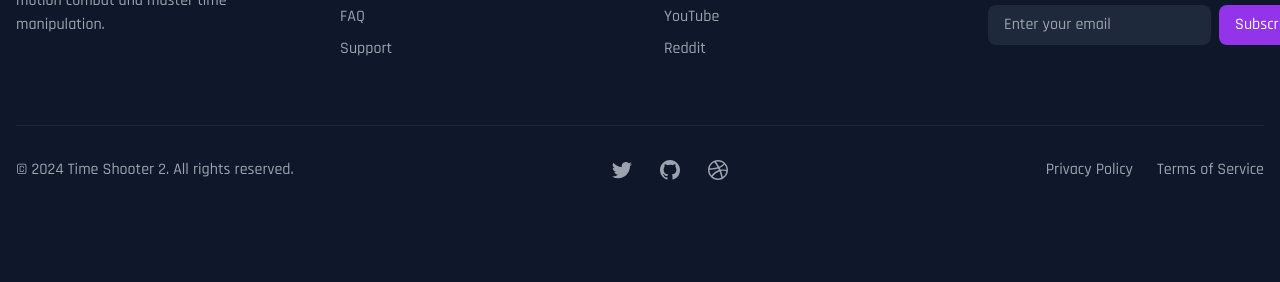
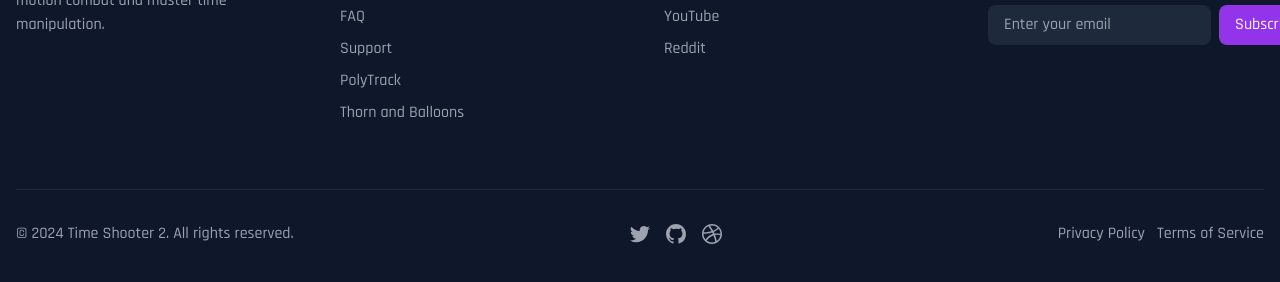
Before and after one commit to YTnoCoding/timeshooter, a plain HTML site: page index.html in a window 1280 px wide. Shown: the part 3532-3814 px from the top of the page. Before the commit the page ends 3762 px from the top, so only its background shows below. Drawn offline with nearby package versions, Linux system fonts and the light colour scheme.

Commit message:
update link

```diff
--- a/index.html
+++ b/index.html
@@ -184,6 +184,8 @@
                         <li><a href="#features" class="text-gray-400 hover:text-purple-400 transition-colors">Game Features</a></li>
                         <li><a href="#faq" class="text-gray-400 hover:text-purple-400 transition-colors">FAQ</a></li>
                         <li><a href="#support" class="text-gray-400 hover:text-purple-400 transition-colors">Support</a></li>
+                        <li><a href="https://polytrack.me" class="text-gray-400 hover:text-purple-400 transition-colors">PolyTrack</a></li>
+                        <li><a href="https://thornandballoons.cc" class="text-gray-400 hover:text-purple-400 transition-colors">Thorn and Balloons</a></li>
                     </ul>
                 </div>
 
@@ -227,7 +229,7 @@
                     </div>
 
                     <!-- Social Icons -->
-                    <div class="flex space-x-6">
+                    <div class="flex space-x-3">
                         <a href="#" class="text-gray-400 hover:text-purple-400 transition-colors">
                             <svg class="w-6 h-6" fill="currentColor" viewBox="0 0 24 24" aria-hidden="true">
                                 <path d="M8.29 20.251c7.547 0 11.675-6.253 11.675-11.675 0-.178 0-.355-.012-.53A8.348 8.348 0 0022 5.92a8.19 8.19 0 01-2.357.646 4.118 4.118 0 001.804-2.27 8.224 8.224 0 01-2.605.996 4.107 4.107 0 00-6.993 3.743 11.65 11.65 0 01-8.457-4.287 4.106 4.106 0 001.27 5.477A4.072 4.072 0 012.8 9.713v.052a4.105 4.105 0 003.292 4.022 4.095 4.095 0 01-1.853.07 4.108 4.108 0 003.834 2.85A8.233 8.233 0 012 18.407a11.616 11.616 0 006.29 1.84"></path>
@@ -245,11 +247,12 @@
                         </a>
                     </div>
 
-                    <!-- Legal Links -->
-                    <div class="flex space-x-6">
+                        <!-- Legal Links -->
+                    <div class="flex space-x-3">
                         <a href="privacy-policy.html" class="text-gray-400 hover:text-purple-400 transition-colors">Privacy Policy</a>
                         <a href="terms-of-service.html" class="text-gray-400 hover:text-purple-400 transition-colors">Terms of Service</a>
                     </div>
+
                 </div>
             </div>
         </div>
```
